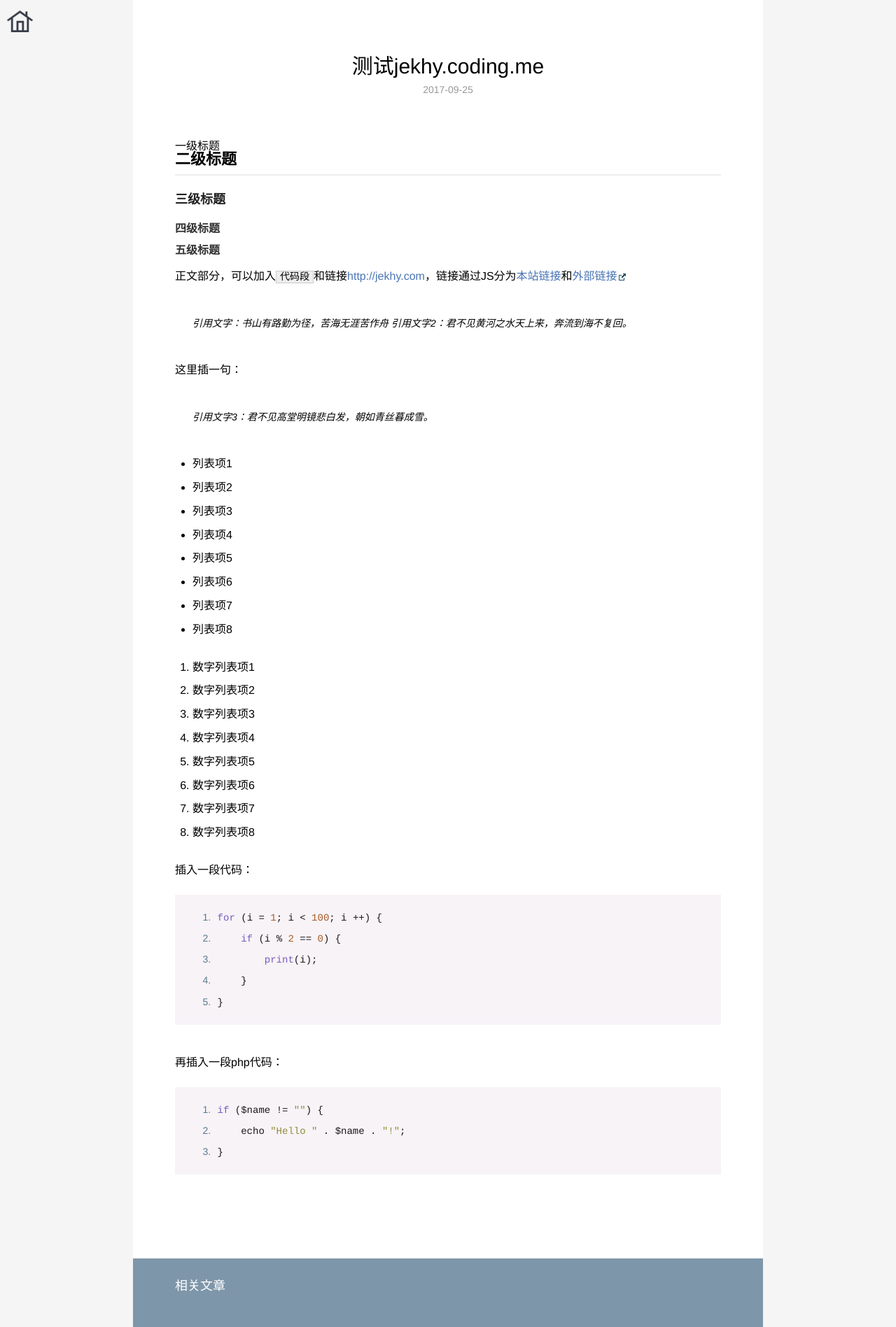
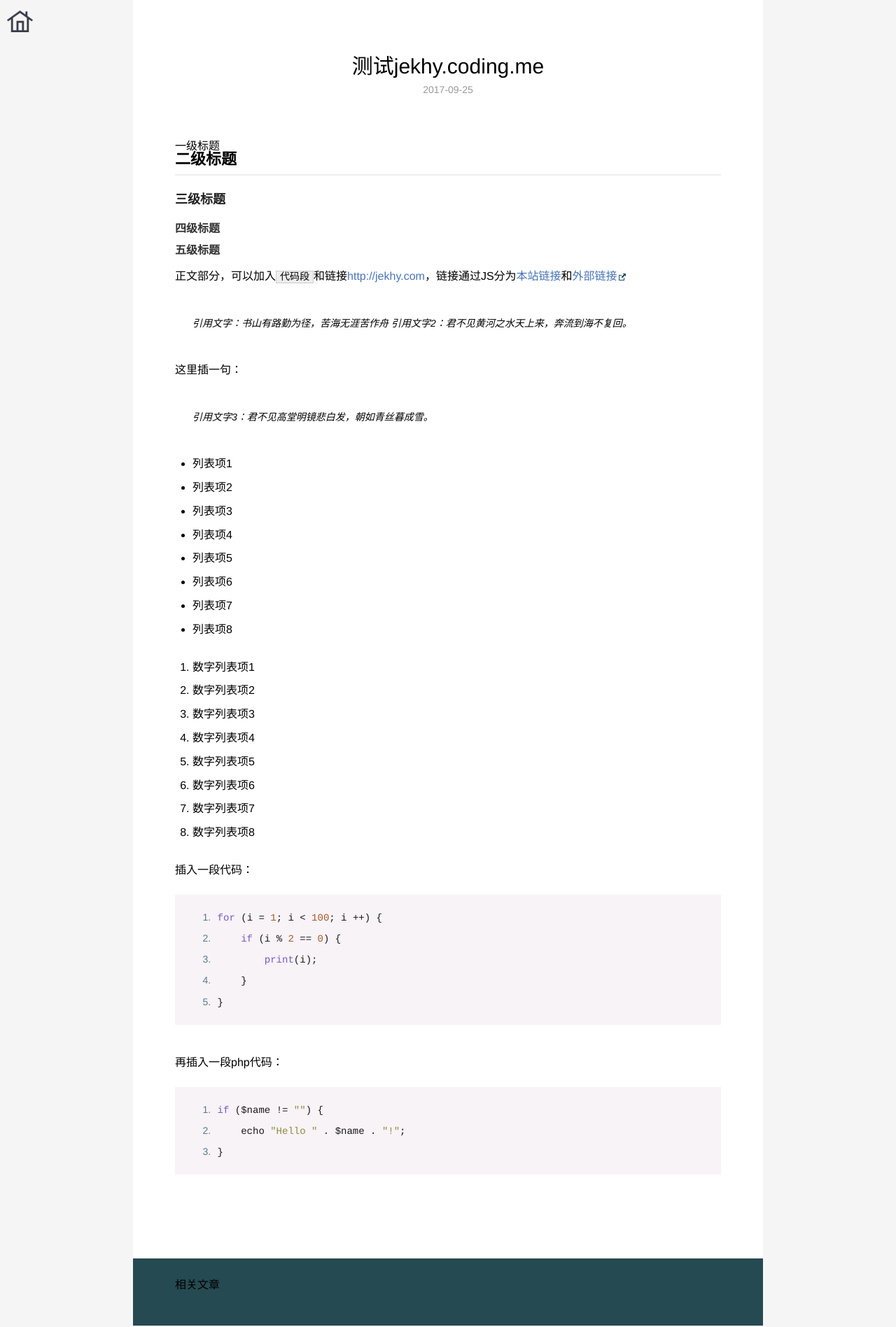
Before and after one commit to jekhy/jekhy.github.io, a Jekyll site: the page built from _posts/2017-09-25-test_newblog_on_coding_net.md, in a window 1280 px wide. Shown: the whole page at 70% size. Built offline with Jekyll 4.4.1, drawn with Linux system fonts in a browser that asks for light colours.

Commit message:
fixed about background color

```diff
--- a/_includes/about.html
+++ b/_includes/about.html
@@ -1,9 +1,9 @@
 <div class="about-wrapper">
 
   <div class="aboutme">
-    <h2><a href="/">相关文章</a></h2>
+    <h2>相关文章</h2>
     <ul>
-      {% for post in site.related_posts limit:10 %}
+      {% for post in site.related_posts limit:6 %}
       <li>
         <a href="{{ post.url }}" class="title">{{ post.title }}</a>
       </li>
--- a/static/css/style.css
+++ b/static/css/style.css
@@ -418,7 +418,7 @@
   margin: 0 auto;
 }
 .about-wrapper {
-  background: #7e96a9;
+  background: #264a52;
   width: 900px;
   margin: 0 auto;
   padding: 30px 60px;
```
